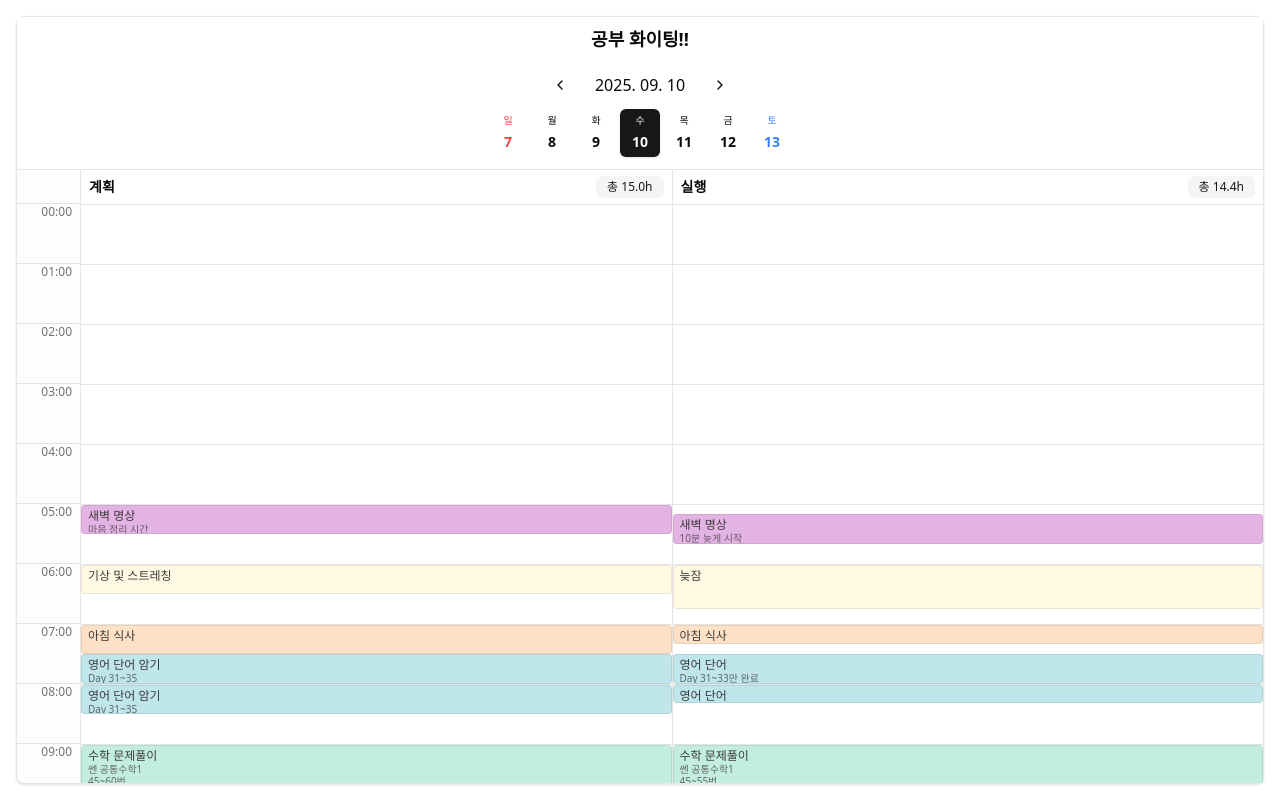
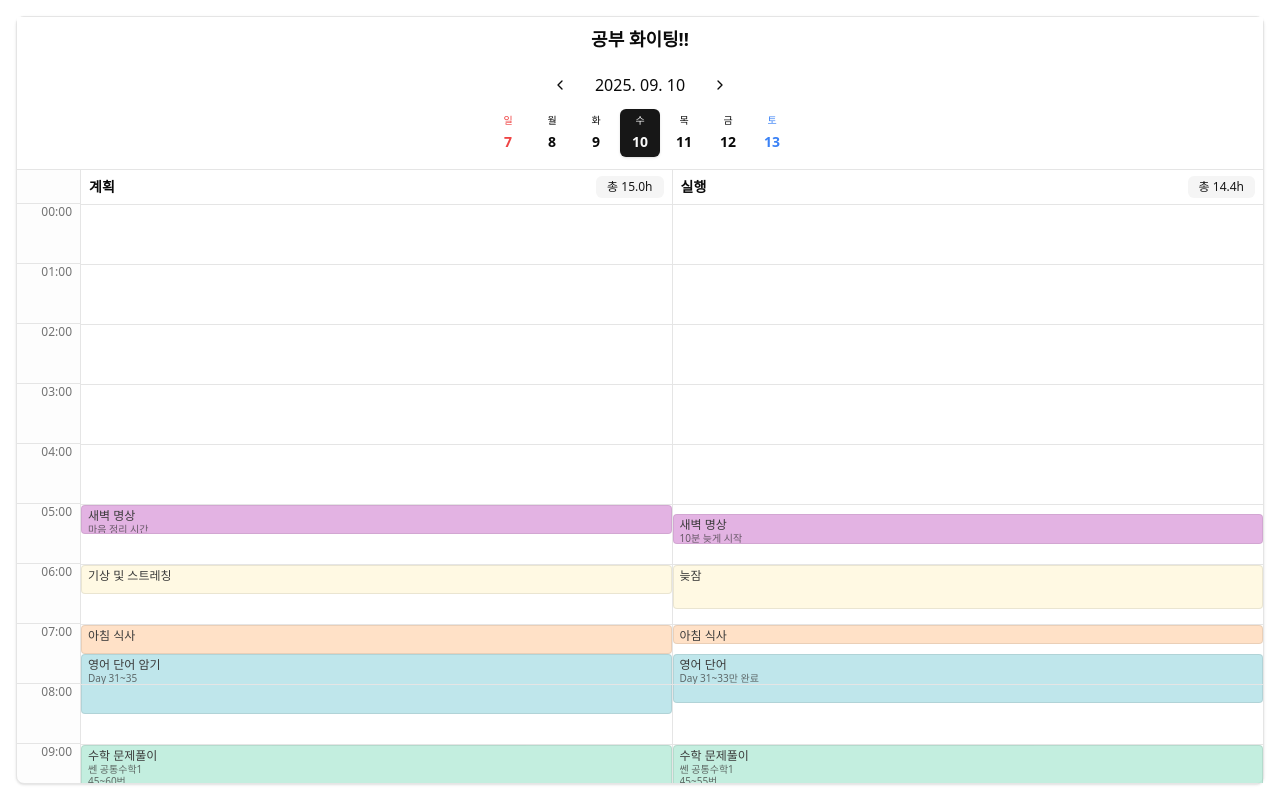
Before and after one commit to sseo1124/nextcubecorporation-test, a Next.js app: page / in a window 1280 px wide. Built offline with nearby package versions, Linux system fonts and the light colour scheme.

Commit message:
fix(timeline): 연속 블록 시각적 연결 및 Tooltip 개선
- SplitBlock에 isFirstBlock/isLastBlock 플래그 추가
- 여러 Row에 걸친 블록의 border/rounded 연결 처리
- 첫 번째 블록에만 title/description 표시
- Tooltip에 원본 스케줄 시간 정보 표시

```diff
--- a/components/timeline/ScheduleBlock.tsx
+++ b/components/timeline/ScheduleBlock.tsx
@@ -20,6 +20,12 @@ interface ScheduleBlockProps {
  * - block: SplitBlock (분할된 블록 데이터)
  *
  * State: 없음 (순수 프레젠테이션 컴포넌트)
+ *
+ * 연속 블록 시각적 연결:
+ * - isFirstBlock: 상단 border + 상단 rounded
+ * - isLastBlock: 하단 border + 하단 rounded
+ * - 중간 블록: border 없음, rounded 없음
+ * - 단일 블록 (isFirstBlock && isLastBlock): 전체 border + 전체 rounded
  */
 export function ScheduleBlock({ block }: ScheduleBlockProps) {
   // 색상별 배경색 클래스 매핑
@@ -36,21 +42,38 @@ export function ScheduleBlock({ block }: ScheduleBlockProps) {
 
   const bgColorClass = colorClasses[block.color] || "bg-gray-200";
 
-  // 시간 포맷팅
-  const formatTime = (hour: number, minute: number) => {
-    return `${String(hour).padStart(2, "0")}:${String(minute).padStart(2, "0")}`;
-  };
+  // 연속 블록 시각적 연결을 위한 border/rounded 클래스 결정
+  const isSingleBlock = block.isFirstBlock && block.isLastBlock;
+  const isMiddleBlock = !block.isFirstBlock && !block.isLastBlock;
 
-  const startTimeStr = formatTime(block.hour, block.startMinute);
-  const endTimeStr = block.endMinute === 60
-    ? formatTime(block.hour + 1, 0)
-    : formatTime(block.hour, block.endMinute);
+  const borderClasses = cn(
+    // 좌우 border는 항상 표시
+    "border-l border-r border-black/10",
+    // 상단 border: 첫 번째 블록만
+    block.isFirstBlock && "border-t",
+    // 하단 border: 마지막 블록만
+    block.isLastBlock && "border-b",
+    // 중간 블록은 상하 border 없음
+    isMiddleBlock && "border-t-0 border-b-0"
+  );
 
+  const roundedClasses = cn(
+    // 단일 블록: 전체 rounded
+    isSingleBlock && "rounded-sm",
+    // 첫 번째 블록만: 상단만 rounded
+    block.isFirstBlock && !block.isLastBlock && "rounded-t-sm rounded-b-none",
+    // 마지막 블록만: 하단만 rounded
+    block.isLastBlock && !block.isFirstBlock && "rounded-b-sm rounded-t-none",
+    // 중간 블록: rounded 없음
+    isMiddleBlock && "rounded-none"
+  );
+
+  // Tooltip에 원본 시간 정보 표시
   const tooltipContent = (
     <div className="space-y-1">
       <div className="font-medium">{block.title}</div>
       <div className="text-xs opacity-80">
-        {startTimeStr} ~ {endTimeStr}
+        {block.originalStartTime} ~ {block.originalEndTime}
       </div>
       {block.description && (
         <div className="text-xs whitespace-pre-line">{block.description}</div>
@@ -63,12 +86,13 @@ export function ScheduleBlock({ block }: ScheduleBlockProps) {
       <TooltipTrigger asChild>
         <div
           className={cn(
-            "absolute left-0 right-0 rounded-sm px-1.5 py-0.5 overflow-hidden",
+            "absolute left-0 right-0 px-1.5 py-0.5 overflow-hidden",
             "text-xs leading-tight",
-            "border border-black/10",
             "cursor-pointer transition-all duration-150",
             "opacity-80 hover:opacity-100 hover:shadow-sm",
-            bgColorClass
+            bgColorClass,
+            borderClasses,
+            roundedClasses
           )}
           style={{
             top: `${block.topPercent}%`,
@@ -76,11 +100,16 @@ export function ScheduleBlock({ block }: ScheduleBlockProps) {
             minHeight: "18px",
           }}
         >
-          <div className="font-medium truncate">{block.title}</div>
-          {block.heightPercent > 30 && block.description && (
-            <div className="text-[10px] text-black/70 truncate whitespace-pre-line line-clamp-2">
-              {block.description}
-            </div>
+          {/* 첫 번째 블록에만 title과 description 표시 */}
+          {block.isFirstBlock && (
+            <>
+              <div className="font-medium truncate">{block.title}</div>
+              {block.heightPercent > 30 && block.description && (
+                <div className="text-[10px] text-black/70 truncate whitespace-pre-line line-clamp-2">
+                  {block.description}
+                </div>
+              )}
+            </>
           )}
         </div>
       </TooltipTrigger>
--- a/lib/utils/schedule-splitter.ts
+++ b/lib/utils/schedule-splitter.ts
@@ -26,54 +26,61 @@ export function splitScheduleItem(item: ScheduleItem): SplitBlock[] {
   let currentHour = startTime.hour;
   const endHour = endTime.hour;
 
-  while (currentHour <= endHour) {
-    // 현재 시간 Row의 범위: [currentHour:00, currentHour+1:00)
-    // 즉, currentHour:00 포함, currentHour+1:00 미포함
+  // 먼저 총 블록 수를 계산하여 isLastBlock 판단에 사용
+  const tempBlocks: Array<{
+    hour: number;
+    blockStartMinute: number;
+    blockEndMinute: number;
+  }> = [];
 
-    // 이 Row에서 블록이 시작하는 분 결정
-    // - 첫 번째 Row이면 startTime.minute
-    // - 그 외는 0분
-    const blockStartMinute = currentHour === startTime.hour ? startTime.minute : 0;
+  let tempHour = currentHour;
+  while (tempHour <= endHour) {
+    const blockStartMinute = tempHour === startTime.hour ? startTime.minute : 0;
+    const blockEndMinute = tempHour === endHour ? endTime.minute : 60;
 
-    // 이 Row에서 블록이 끝나는 분 결정
-    // - 마지막 Row이고 endTime이 현재 시간 내에 있으면 endTime.minute
-    // - 그 외는 60분 (다음 시간의 0분, exclusive)
-    const blockEndMinute = currentHour === endHour ? endTime.minute : 60;
+    if (blockStartMinute < blockEndMinute) {
+      tempBlocks.push({ hour: tempHour, blockStartMinute, blockEndMinute });
+    }
+    tempHour++;
+  }
 
-    // 블록이 실제로 이 Row에 존재하는지 확인
-    // blockStartMinute < blockEndMinute 이어야 함
-    if (blockStartMinute < blockEndMinute) {
+  const totalBlocks = tempBlocks.length;
+
+  // 실제 블록 생성
+  tempBlocks.forEach((temp, index) => {
+    const { hour, blockStartMinute, blockEndMinute } = temp;
+
     // Row 내 상대 위치 계산 (topPercent)
-      // Row는 0분부터 60분까지이므로, 시작 분을 퍼센트로 변환
     const topPercent = (blockStartMinute / 60) * 100;
 
     // Row 내 상대 높이 계산 (heightPercent)
-      // 블록이 차지하는 분을 퍼센트로 변환
     const blockDurationMinutes = blockEndMinute - blockStartMinute;
     const heightPercent = (blockDurationMinutes / 60) * 100;
 
+    const isFirstBlock = index === 0;
+    const isLastBlock = index === totalBlocks - 1;
+
     // SplitBlock 생성
-      // endMinute는 0~60 범위 (60은 다음 시간의 0분, 즉 시간 경계를 의미)
     const block: SplitBlock = {
-        id: `${item.id}-${currentHour}-${blockStartMinute}`, // 고유 ID 생성
+      id: `${item.id}-${hour}-${blockStartMinute}`,
       originalId: item.id,
       title: item.title,
       description: item.description,
       color: item.color,
       status: item.status,
-        hour: currentHour,
+      hour,
       startMinute: blockStartMinute,
-        endMinute: blockEndMinute, // 60은 시간 경계(다음 시간의 0분)를 의미
+      endMinute: blockEndMinute,
       topPercent,
       heightPercent,
+      isFirstBlock,
+      isLastBlock,
+      originalStartTime: item.startTime, // 원본 시작 시간
+      originalEndTime: item.endTime, // 원본 종료 시간
     };
 
     blocks.push(block);
-    }
-
-    // 다음 시간으로 이동
-    currentHour++;
-  }
+  });
 
   return blocks;
 }
```
Also changed, not shown: lib/types.ts (+7 -1 lines). Lines whose indentation alone changed are shown as unchanged.
